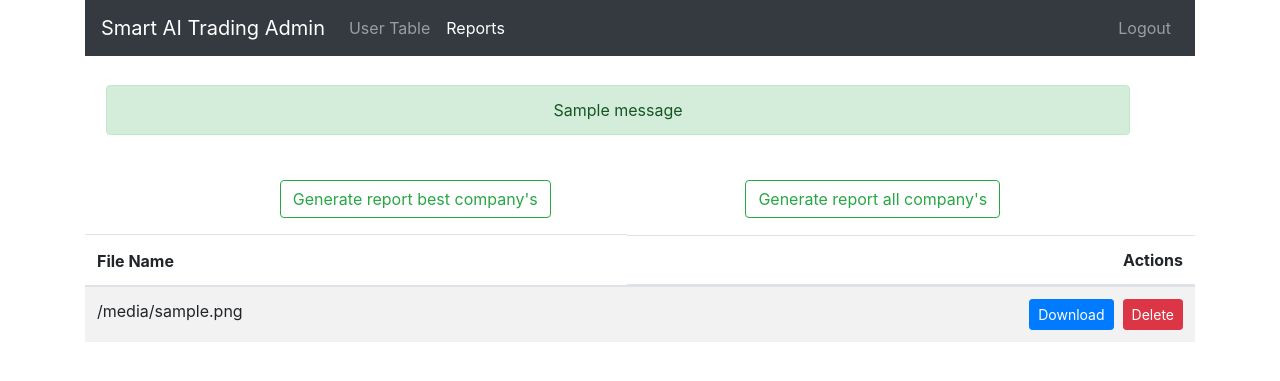
After one commit to Harshil-Kaneria/ALGO_TRAD, a Python web app: template templates/admin/reports.html in a window 1280 px wide. The commit adds this page. Shown: the top 381 px of the page. Run offline with Jinja, Linux system fonts and the light colour scheme; the template is opened without the code that fills it: most values are stand-ins (such as "Sample title", 1, 10 or a date in 2020); one stand-in notice (Sample message) is shown; some libraries are stand-ins or nearby versions.

Commit message:
reports flow and ui changes

```diff
--- a/app/functions.py
+++ b/app/functions.py
@@ -1081,8 +1081,8 @@ def generate_stock_analysis(allData=False):
         cell_format = None
         percent_format = None
 
-        timestamp = datetime.now().strftime('%Y%m%d_%H%M%S')
-        filename = f'stock_analysis_{timestamp}.xlsx'
+        timestamp = datetime.now().strftime('%d_%m_%Y')
+        filename = f'reports/stock_analysis_{timestamp}.xlsx'
 
         with pd.ExcelWriter(filename, engine='xlsxwriter') as writer:
             # Get workbook object after initializing the writer
--- a/app/imports.py
+++ b/app/imports.py
@@ -29,8 +29,9 @@ import base64
 import json
 from flask_sqlalchemy import SQLAlchemy
 from flask_admin import Admin
+from flask_admin.helpers import flash_errors
 from flask_admin.contrib.sqla import ModelView
-from flask_admin.base import AdminIndexView,expose
+from flask_admin.base import AdminIndexView,expose,BaseView
 from flask_admin.menu import MenuLink
 from werkzeug.security import generate_password_hash, check_password_hash
 from flask_babel import Babel
@@ -38,4 +39,4 @@ import random
 import string
 import secrets
 from functools import wraps
-from flask import g
+from flask import g,send_from_directory, current_app
--- /dev/null
+++ b/reports/text.txt
@@ -0,0 +1 @@
+This is reports folder
--- /dev/null
+++ b/templates/admin/reports.html
@@ -0,0 +1,89 @@
+<!DOCTYPE html>
+<html lang="en">
+<head>
+    <meta charset="UTF-8">
+    <meta name="viewport" content="width=device-width, initial-scale=1.0">
+    <title>Manage Reports</title>
+    <link href="https://stackpath.bootstrapcdn.com/bootstrap/4.5.2/css/bootstrap.min.css" rel="stylesheet">
+</head>
+<body>
+    <div class="container">
+        <nav class="navbar navbar-expand-lg navbar-dark bg-dark mb-2" role="navigation">
+            <button
+              class="navbar-toggler"
+              type="button"
+              data-toggle="collapse"
+              data-target="#admin-navbar-collapse"
+              aria-controls="admin-navbar-collapse"
+              aria-expanded="false"
+              aria-label="Toggle navigation"
+            >
+              <span class="navbar-toggler-icon"></span>
+            </button>
+            <div class="collapse navbar-collapse" id="admin-navbar-collapse">
+              <a class="navbar-brand" href="/admin">Smart AI Trading Admin</a>
+              <ul class="nav navbar-nav mr-auto">
+                <li>
+                  <a class="nav-link" href="/admin/usertable/">User Table</a>
+                </li>
+                <li class="active">
+                  <a class="nav-link" href="/admin/reports/">Reports</a>
+                </li>
+              </ul>
+              <ul class="nav navbar-nav navbar-right">
+                <li>
+                  <a class="nav-link" href="/logout">Logout</a>
+                </li>
+              </ul>
+            </div>
+          </nav>
+
+        <!-- Flash Messages -->
+        {% with messages = get_flashed_messages(with_categories=true) %}
+            {% if messages %}
+                <div class="alert alert-dismissible fade show mt-3" role="alert">
+                    {% for category, message in messages %}
+                        <div class="alert alert-{{ category }} text-center">
+                            {{ message }}
+                        </div>
+                    {% endfor %}
+                </div>
+            {% endif %}
+        {% endwith %}
+
+        <div style="display: flex; justify-content: space-evenly;">
+            <form action="{{ url_for('reports.generate') }}" method="post" class="mb-3">
+                <input type="hidden" name="allData" value="false">
+                <button type="submit" class="btn btn-outline-success">Generate report best company's</button>
+            </form>
+            <form action="{{ url_for('reports.generate') }}" method="post" class="mb-3">
+                <input type="hidden" name="allData" value="true">
+                <button type="submit" class="btn btn-outline-success">Generate report all company's</button>
+            </form>
+        </div>
+
+        <!-- List of Reports -->
+        <table class="table table-striped">
+            <thead>
+                <tr>
+                    <th>File Name</th>
+                    <th class="d-flex justify-content-end">Actions</th>
+                </tr>
+            </thead>
+            <tbody>
+                {% for file in files %}
+                    <tr>
+                        <td>{{ file }}</td>
+                        <td class="d-flex justify-content-end">
+                            <a href="{{ url_for('reports.download', filename=file) }}" class="btn btn-primary btn-sm">Download</a>&nbsp;&nbsp;
+                            <form action="{{ url_for('reports.delete', filename=file) }}" method="post" style="display:inline;">
+                                <button type="submit" class="btn btn-danger btn-sm">Delete</button>
+                            </form>
+                        </td>
+                    </tr>
+                {% endfor %}
+            </tbody>
+        </table>
+    </div>
+</body>
+</html>
```
Also changed, not shown: app/databaseModel.py (+43 -0 lines), frontend/src/Login.js (+73 -46 lines), templates/admin/index.html (+7 -11 lines), 1 other file.
